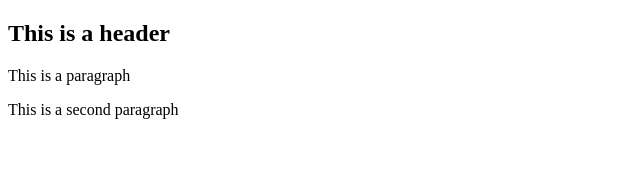
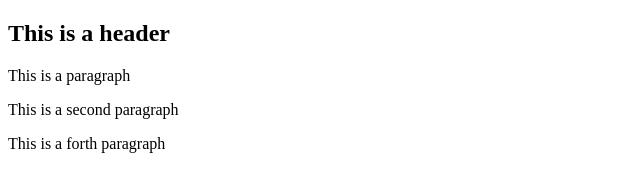
Before and after one commit to bellanej/git-test, a website: page index.html in a window 1280 px wide. Shown: the whole page, without its empty margins (0-640 px from the left). Drawn offline with Linux system fonts and the light colour scheme.

Commit message:
eigth commit

```diff
--- a/index.html
+++ b/index.html
@@ -7,6 +7,7 @@
   <h2>This is a header</h2>
   <p>This is a paragraph</p>
   <p>This is a second paragraph</p>
+  <p>This is a forth paragraph</p>
 </body>
 </html>
 
```
Also changed, not shown: package.json (added, +24 -0 lines), 2 other files.
